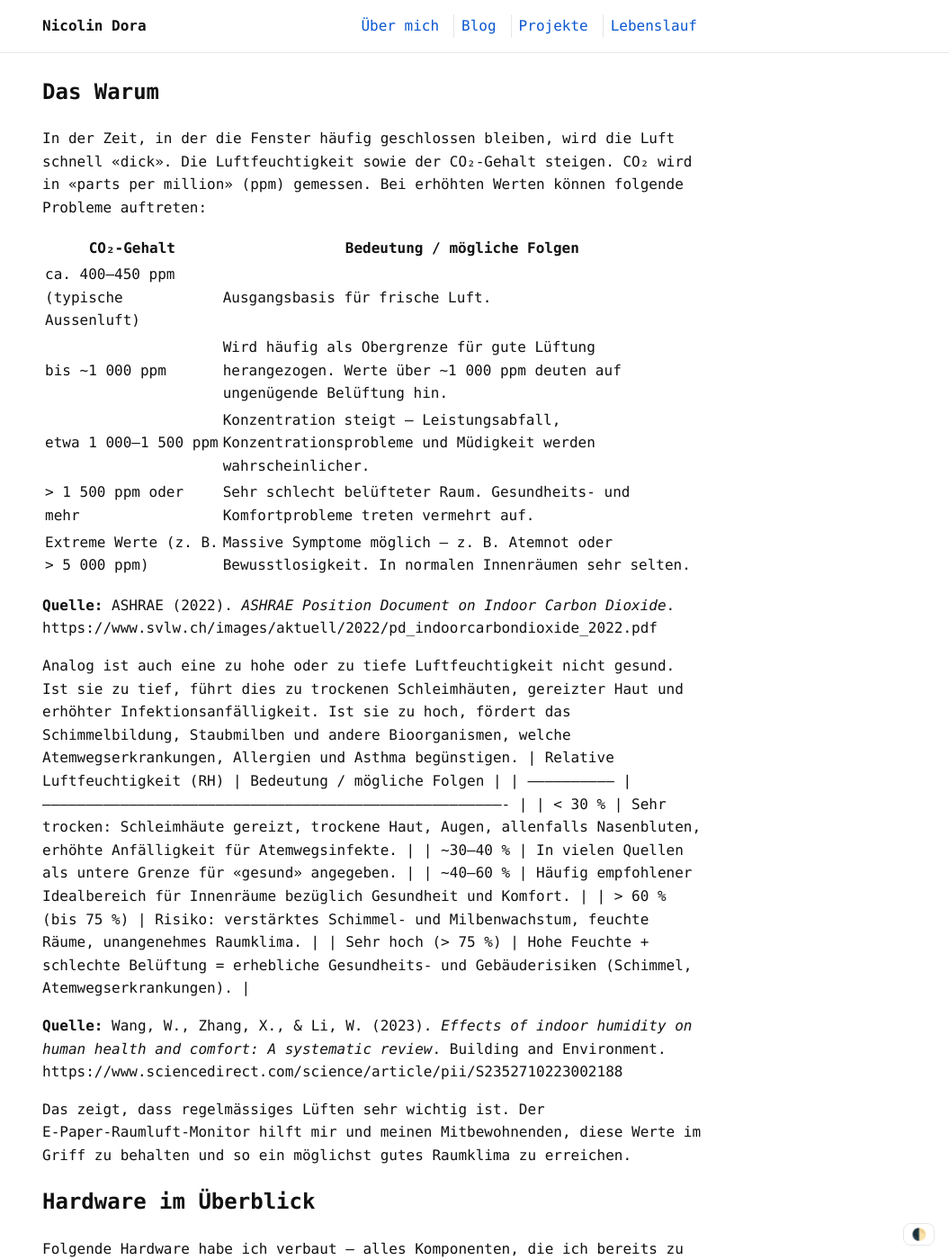
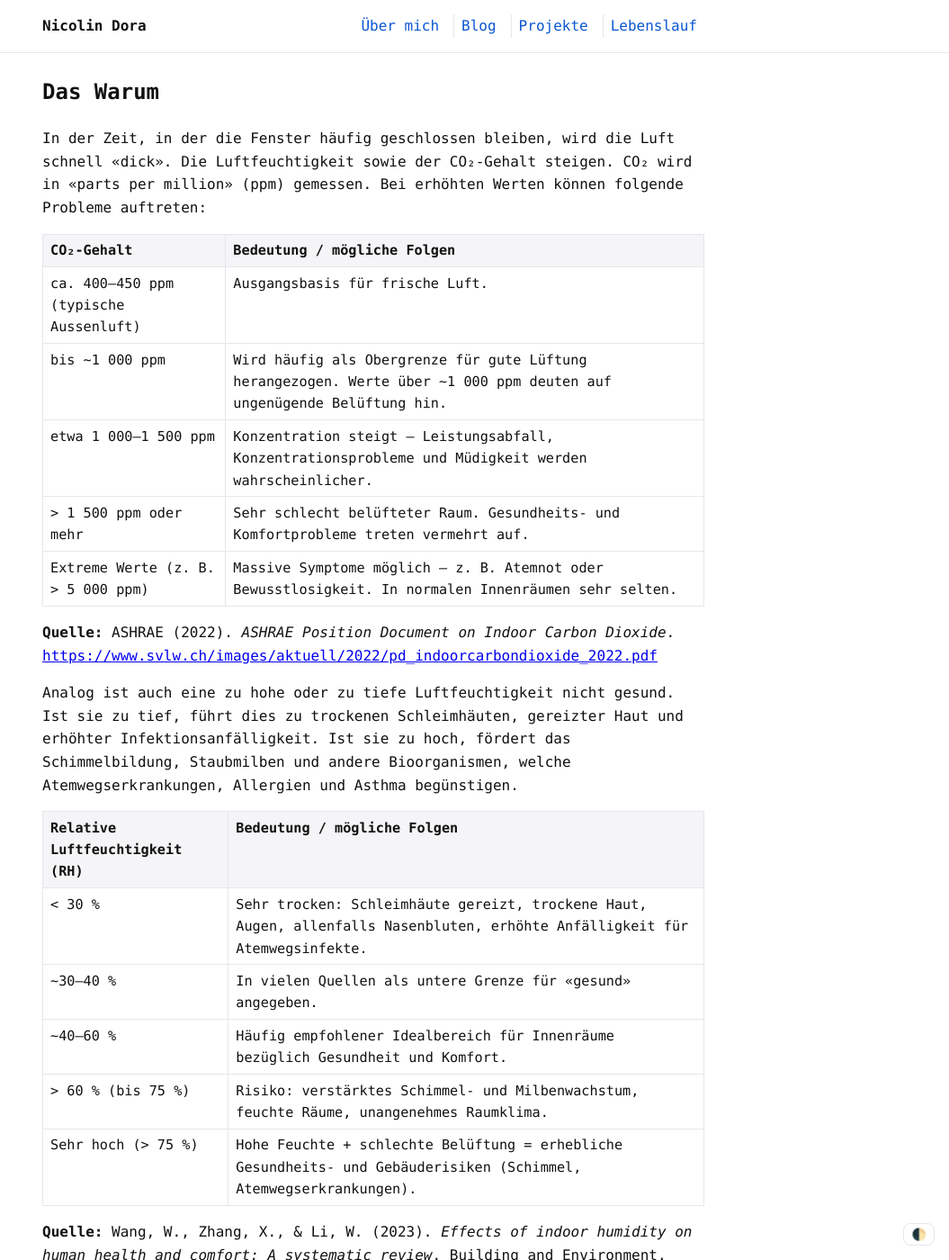
Before and after one commit to devobern/devobern.github.io, a Jekyll site: the page built from _posts/2025-11-16-E-Paper-Raumluft-Monitor-Teil-1.md, in a window 1280 px wide and 1400 px high, scrolled down 422 px. Shown: the whole window at 90% size, without its empty margins (225-1280 px from the left). Built offline with Jekyll 4.4.1, drawn with Linux system fonts in a browser that asks for light colours; comment, search, counter and statistics services are not loaded; some of the changed lines change nothing that is shown; some of the changed text lies outside the part shown.

Commit message:
Enhance E-Paper room air monitor post: update references to sources with clickable links and improve table styling in CSS for better readability

```diff
--- a/_posts/2025-11-16-E-Paper-Raumluft-Monitor-Teil-1.md
+++ b/_posts/2025-11-16-E-Paper-Raumluft-Monitor-Teil-1.md
@@ -18,9 +18,10 @@ In der Zeit, in der die Fenster häufig geschlossen bleiben, wird die Luft schne
 | Extreme Werte (z. B. > 5 000 ppm)    | Massive Symptome möglich – z. B. Atemnot oder Bewusstlosigkeit. In normalen Innenräumen sehr selten.                              |
 
 **Quelle:** ASHRAE (2022). *ASHRAE Position Document on Indoor Carbon Dioxide*.
-https://www.svlw.ch/images/aktuell/2022/pd_indoorcarbondioxide_2022.pdf
+<a href="https://www.svlw.ch/images/aktuell/2022/pd_indoorcarbondioxide_2022.pdf" target="_blank" rel="noopener noreferrer">https://www.svlw.ch/images/aktuell/2022/pd_indoorcarbondioxide_2022.pdf</a>
 
 Analog ist auch eine zu hohe oder zu tiefe Luftfeuchtigkeit nicht gesund. Ist sie zu tief, führt dies zu trockenen Schleimhäuten, gereizter Haut und erhöhter Infektionsanfälligkeit. Ist sie zu hoch, fördert das Schimmelbildung, Staubmilben und andere Bioorganismen, welche Atemwegserkrankungen, Allergien und Asthma begünstigen.
+
 | Relative Luftfeuchtigkeit (RH) | Bedeutung / mögliche Folgen                                                                                                                                      |
 | ------------------------------ | ---------------------------------------------------------------------------------------------------------------------------------------------------------------- |
 | < 30 %                         | Sehr trocken: Schleimhäute gereizt, trockene Haut, Augen, allenfalls Nasenbluten, erhöhte Anfälligkeit für Atemwegsinfekte.                         |
@@ -31,18 +32,18 @@ Analog ist auch eine zu hohe oder zu tiefe Luftfeuchtigkeit nicht gesund. Ist si
 
 **Quelle:**
 Wang, W., Zhang, X., & Li, W. (2023). *Effects of indoor humidity on human health and comfort: A systematic review*. Building and Environment.
-https://www.sciencedirect.com/science/article/pii/S2352710223002188
+<a href="https://www.sciencedirect.com/science/article/pii/S2352710223002188" target="_blank" rel="noopener noreferrer">https://www.sciencedirect.com/science/article/pii/S2352710223002188</a>
 
 Das zeigt, dass regelmässiges Lüften sehr wichtig ist. Der E‑Paper‑Raumluft‑Monitor hilft mir und meinen Mitbewohnenden, diese Werte im Griff zu behalten und so ein möglichst gutes Raumklima zu erreichen.
 
 ## Hardware im Überblick
 Folgende Hardware habe ich verbaut – alles Komponenten, die ich bereits zu Hause hatte:
 
-- Gerät: [M5Paper (ESP32 + 4,7" E‑Ink)](https://shop.m5stack.com/products/m5paper-esp32-development-kit-v1-1-960x540-4-7-eink-display-235-ppi?srsltid=AfmBOorSjXp6nymG2FA8GZ-k-BkO0u5ethURiVewOK5y07dIVydX46p8) – Werbegeschenk
-- Sensor: [Sensirion SCD40 (CO₂ + Temperatur + Luftfeuchte)](https://shop.m5stack.com/products/co2-unit-with-temperature-and-humidity-sensor-scd40?srsltid=AfmBOorJuihThk46TBkpfEQu-Z4fheeFVYPYYES8r0D1RB8bDaSUIzbE) – vor ein paar Jahren gekauft, aber nie eingesetzt
-- Status‑Indikator: [HEX RGB LED Board (SK6812)](https://shop.m5stack.com/products/hex-rgb-led-board-sk6812?srsltid=AfmBOop_IkssjPazb1FBL3kP_HIDJwAshBsXQMBzYHk91z8PbRrrYoKY) – lag ebenfalls seit Längerem ungenutzt herum
-- Backend / Dashboard: [Raspberry Pi 4](https://www.raspberrypi.com/products/raspberry-pi-4-model-b/) – bereits im Heimnetzwerk im Einsatz
-- Stromversorgung (mittlerweile nur noch USV): [Chimpy PowerBank](https://heychimpy.com/de/) – wie das mit Powerbanks so ist: Man vergisst sie zurückzubringen und irgendwann gehören sie einem halt
+- Gerät: <a href="https://shop.m5stack.com/products/m5paper-esp32-development-kit-v1-1-960x540-4-7-eink-display-235-ppi?srsltid=AfmBOorSjXp6nymG2FA8GZ-k-BkO0u5ethURiVewOK5y07dIVydX46p8" target="_blank" rel="noopener noreferrer">M5Paper (ESP32 + 4,7" E‑Ink)</a> – Werbegeschenk
+- Sensor: <a href="https://shop.m5stack.com/products/co2-unit-with-temperature-and-humidity-sensor-scd40?srsltid=AfmBOorJuihThk46TBkpfEQu-Z4fheeFVYPYYES8r0D1RB8bDaSUIzbE" target="_blank" rel="noopener noreferrer">Sensirion SCD40 (CO₂ + Temperatur + Luftfeuchte)</a> – vor ein paar Jahren gekauft, aber nie eingesetzt
+- Status‑Indikator: <a href="https://shop.m5stack.com/products/hex-rgb-led-board-sk6812?srsltid=AfmBOop_IkssjPazb1FBL3kP_HIDJwAshBsXQMBzYHk91z8PbRrrYoKY" target="_blank" rel="noopener noreferrer">HEX RGB LED Board (SK6812)</a> – lag ebenfalls seit Längerem ungenutzt herum
+- Backend / Dashboard: <a href="https://www.raspberrypi.com/products/raspberry-pi-4-model-b/" target="_blank" rel="noopener noreferrer">Raspberry Pi 4</a> – bereits im Heimnetzwerk im Einsatz
+- Stromversorgung (mittlerweile nur noch USV): <a href="https://heychimpy.com/de/" target="_blank" rel="noopener noreferrer">Chimpy PowerBank</a> – wie das mit Powerbanks so ist: Man vergisst sie zurückzubringen und irgendwann gehören sie einem halt
 - «Gehäuse»: Karton – aus dem Altpapier gerettet
 
 ## E‑Paper‑Raumluft‑Monitor
--- a/assets/css/style.css
+++ b/assets/css/style.css
@@ -108,6 +108,12 @@ img, video{max-width:100%; height:auto}
 code, pre{font-family: inherit}
 pre{background: color-mix(in srgb, var(--border) 60%, transparent); padding: .75rem; overflow:auto}
 
+/* Tables */
+.page-content table{width:100%; border-collapse:collapse; margin:1rem 0; font-size:.95rem}
+.page-content th,.page-content td{border:1px solid var(--border); padding:.35rem .5rem; vertical-align:top}
+.page-content th{background: color-mix(in srgb, var(--border) 40%, transparent); text-align:left}
+.page-content table{display:block; overflow-x:auto}
+
 /* Projects page */
 .project .project-meta{ color: var(--muted); margin-top: -.5rem }
 
```
